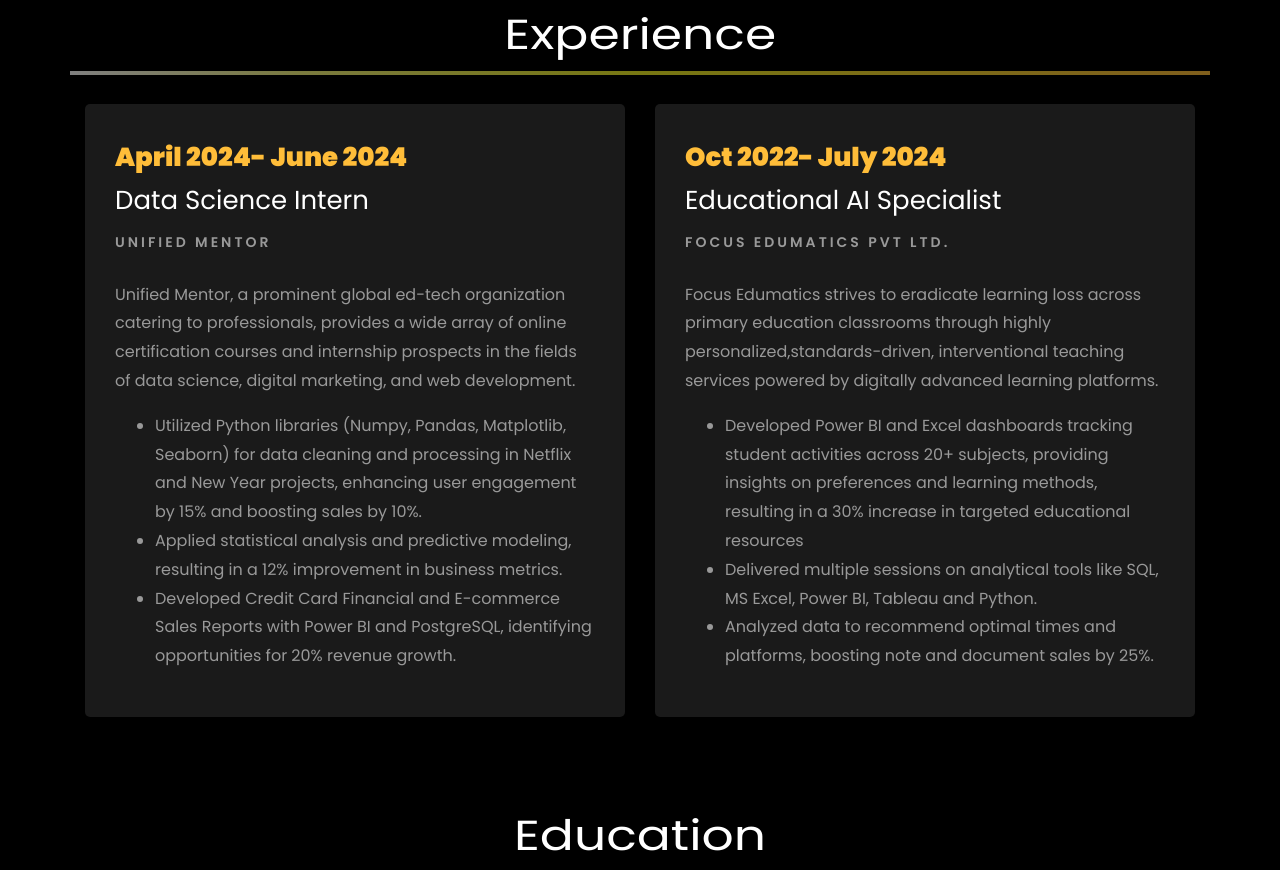
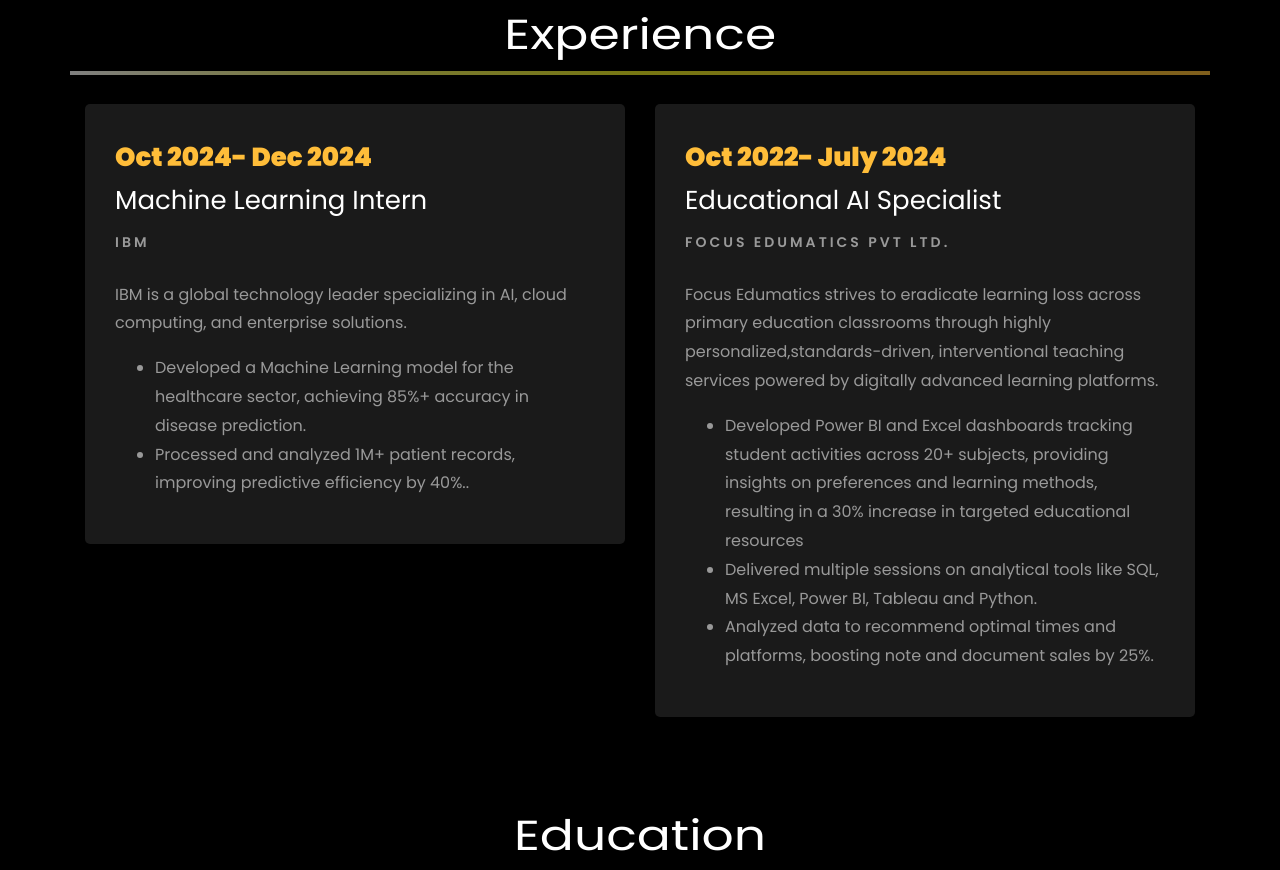
Before and after one commit to RishavPatel1/RishavPatel1.github.io, a plain HTML site: page index.html in a window 1280 px wide. Shown: the part 2098-2968 px from the top of the page. Drawn offline with Linux system fonts and the light colour scheme; animation ran at ten frames a second; files whose address does not match are found by name.

Commit message:
Update index.html

```diff
--- a/index.html
+++ b/index.html
@@ -1,7 +1,7 @@
 <!DOCTYPE html>
 <html lang="en">
   <head>
-    <title>Rishav Kumar Patel Portfolio</title>
+    <title>Rishav Patel Portfolio</title>
     <meta charset="utf-8">
     <meta name="viewport" content="width=device-width, initial-scale=1, shrink-to-fit=no">
 
@@ -189,7 +189,7 @@
 						<br>
 						<br>
 			            <h2>A Data Analyst</h2>
-						<!-- <h2 class="d-flex" style="margin-bottom: 0">With 1 year of experience</h2> -->
+						<!-- <h2 class="d-flex" style="margin-bottom: 0">With 2 year of experience</h2> -->
 						<!-- <br> -->
 			            <p><a href="https://www.fiverr.com/users/ri_shav_13/" class="btn btn-primary py-3 px-4">Fiverr</a>
 							<a href="https://github.com/RishavPatel1" class="btn btn-white btn-outline-white py-3 px-4">My works</a></p>
@@ -254,7 +254,7 @@
 											aria-valuemax="100"></div>
 									</div>
 
-									<span>Machine Learning</span> <span class="pull-right">60%</span>
+									<span>Machine Learning</span> <span class="pull-right">80%</span>
 									<div class="progress">
 										<div class="progress-bar" role="progressbar" style="width: 60%" aria-valuenow="60" aria-valuemin="0"
 											aria-valuemax="100"></div>
@@ -291,7 +291,7 @@
 						<div class="counter-wrap ftco-animate d-flex mt-md-3">
 							<div class="text">
 								<p class="mb-4">
-									<span class="number" data-number="5">0</span> <span>+</span>
+									<span class="number" data-number="10">0</span> <span>+</span>
 									<span>&nbsp; Projects completed</span>
 								</p>
 								<p><a href="https://www.linkedin.com/in/rishavpatel1/" class="btn btn-primary py-3 px-3">LinkedIn</a></p>
@@ -325,14 +325,14 @@
 		<!-- <div class="row">
 			<div class="col-md-6">
 				<div class="resume-wrap ftco-animate">
-					<span class="date">June 2024- Present</span>
-					<h2>Data Science Intern</h2>
-					<span class="position">Future Crime Research Foundation</span>
-					<p class="mt-4">The Future Crime Research Foundation (FCRF) is a non-profit organization specializing in research across multiple facets of cybersecurity, including digital crime, fraud risk management, cyber laws, and cyber forensics.
+					<span class="date">Oct 2024- Jan 2025</span>
+					<h2>Data Analyst Intern</h2>
+					<span class="position">Infosys</span>
+					<p class="mt-4">Infosys is a global IT consulting and services company specializing in digital transformation, AI, and cloud computing.
 						<ul>
-							<li>Analyzed Zomato data to uncover trends, increasing insights accuracy by 20% using Python and SQL.</li>
-							<li>Developed an Amazon Excel Dashboard, reducing data errors by 5% and improving sales tracking efficiency with
-								advanced Excel functions.</li>
+							<li>Developed 2 interactive dashboards using Power BI and Streamlit, enhancing insights by 30%.</li>
+							<li>Analyzed 500,000+ data points, improving reporting efficiency by 25%.</li>
+		                                        <li>Deployed dashboards via Streamlit & GitHub, enabling real-time accessibility.</li>
 						</ul>
 					</p>
 				</div>
@@ -342,15 +342,13 @@
 		<div class="row">
 				<div class="col-md-6">
 					<div class="resume-wrap ftco-animate">
-						<span class="date">April 2024- June 2024</span>
-						<h2>Data Science Intern</h2>
-						<span class="position">Unified Mentor</span>
-						<p class="mt-4">Unified Mentor, a prominent global ed-tech organization catering to professionals, provides a wide array of online certification courses and internship prospects in the fields of data science, digital marketing, and web development.
+						<span class="date">Oct 2024- Dec 2024</span>
+						<h2>Machine Learning Intern</h2>
+						<span class="position">IBM</span>
+						<p class="mt-4">IBM is a global technology leader specializing in AI, cloud computing, and enterprise solutions.
 							<ul>
-								<li>Utilized Python libraries (Numpy, Pandas, Matplotlib, Seaborn) for data cleaning and processing in Netflix and New Year
-									projects, enhancing user engagement by 15% and boosting sales by 10%.</li>
-								<li>Applied statistical analysis and predictive modeling, resulting in a 12% improvement in business metrics.</li>
-								<li>Developed Credit Card Financial and E-commerce Sales Reports with Power BI and PostgreSQL, identifying opportunities for 20% revenue growth.</li>
+								<li>Developed a Machine Learning model for the healthcare sector, achieving 85%+ accuracy in disease prediction.</li>
+								<li>Processed and analyzed 1M+ patient records, improving predictive efficiency by 40%..</li>
 							</ul>
 						</p>
 					</div>
@@ -406,7 +404,7 @@
 
     		<div class="row justify-content-center mt-5">
     			<div class="col-md-6 text-center ftco-animate">
-    				<p><a href="https://drive.google.com/file/d/1siCS8Cv8Ue5eB-8DrQbas0RYHozFor9V/view?usp=sharing" class="btn btn-primary py-4 px-5">Download CV</a></p>
+    				<p><a href="https://drive.google.com/file/d/14MscAp5304YHFcMWxX5PF6blPckJU7Xz/view?usp=drive_link" class="btn btn-primary py-4 px-5">Download CV</a></p>
     			</div>
     		</div>
     	</div>
@@ -587,7 +585,7 @@
           			<span class="icon-globe"></span>
           		</div>
           		<h3 class="mb-4">Download Resume</h3>
-	            <p><a href="https://drive.google.com/file/d/1siCS8Cv8Ue5eB-8DrQbas0RYHozFor9V/view?usp=sharing">Resume Link</a></p>
+	            <p><a href="https://drive.google.com/file/d/14MscAp5304YHFcMWxX5PF6blPckJU7Xz/view?usp=drive_link">Resume Link</a></p>
 	          </div>
           </div>
 
```
